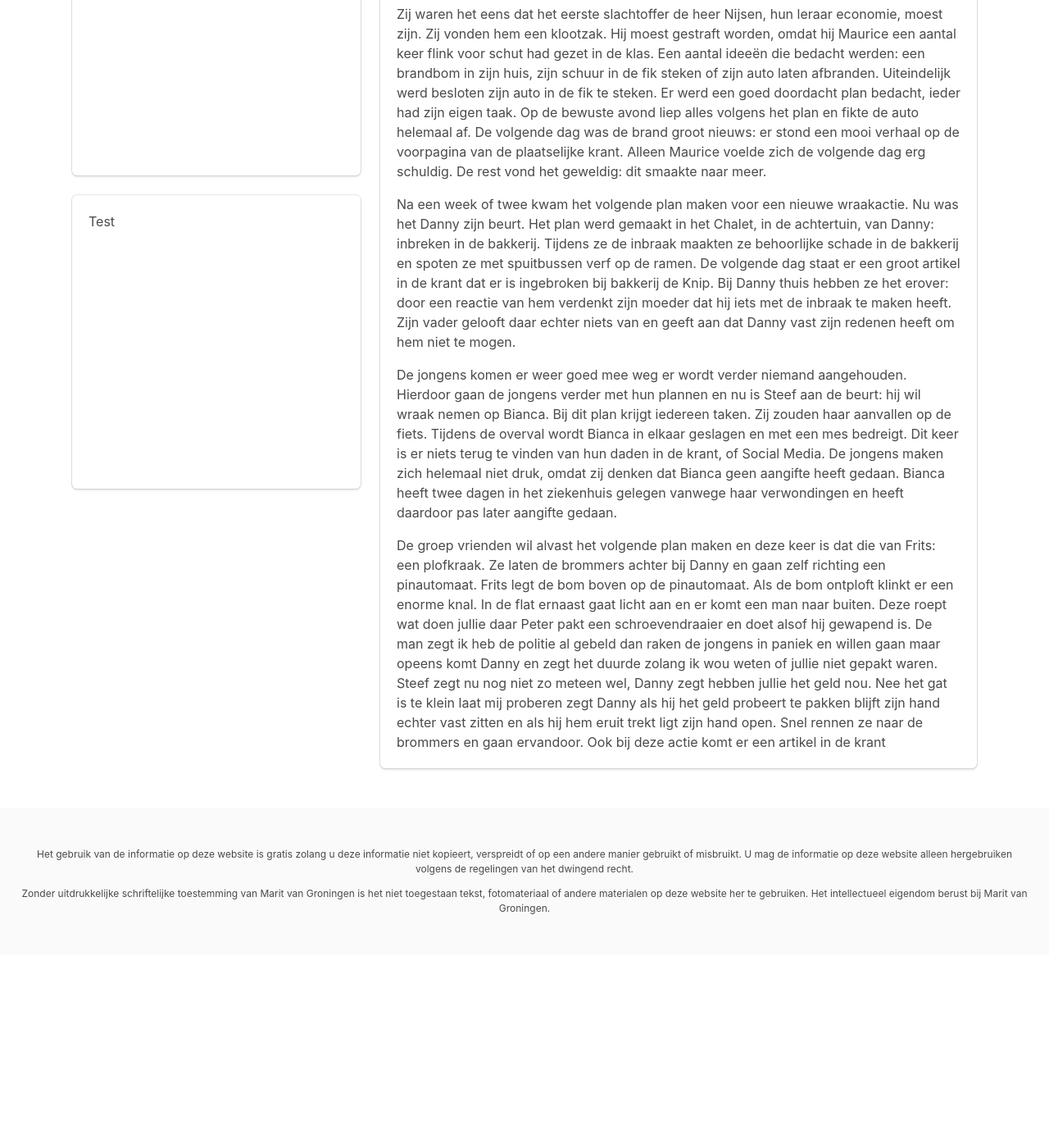
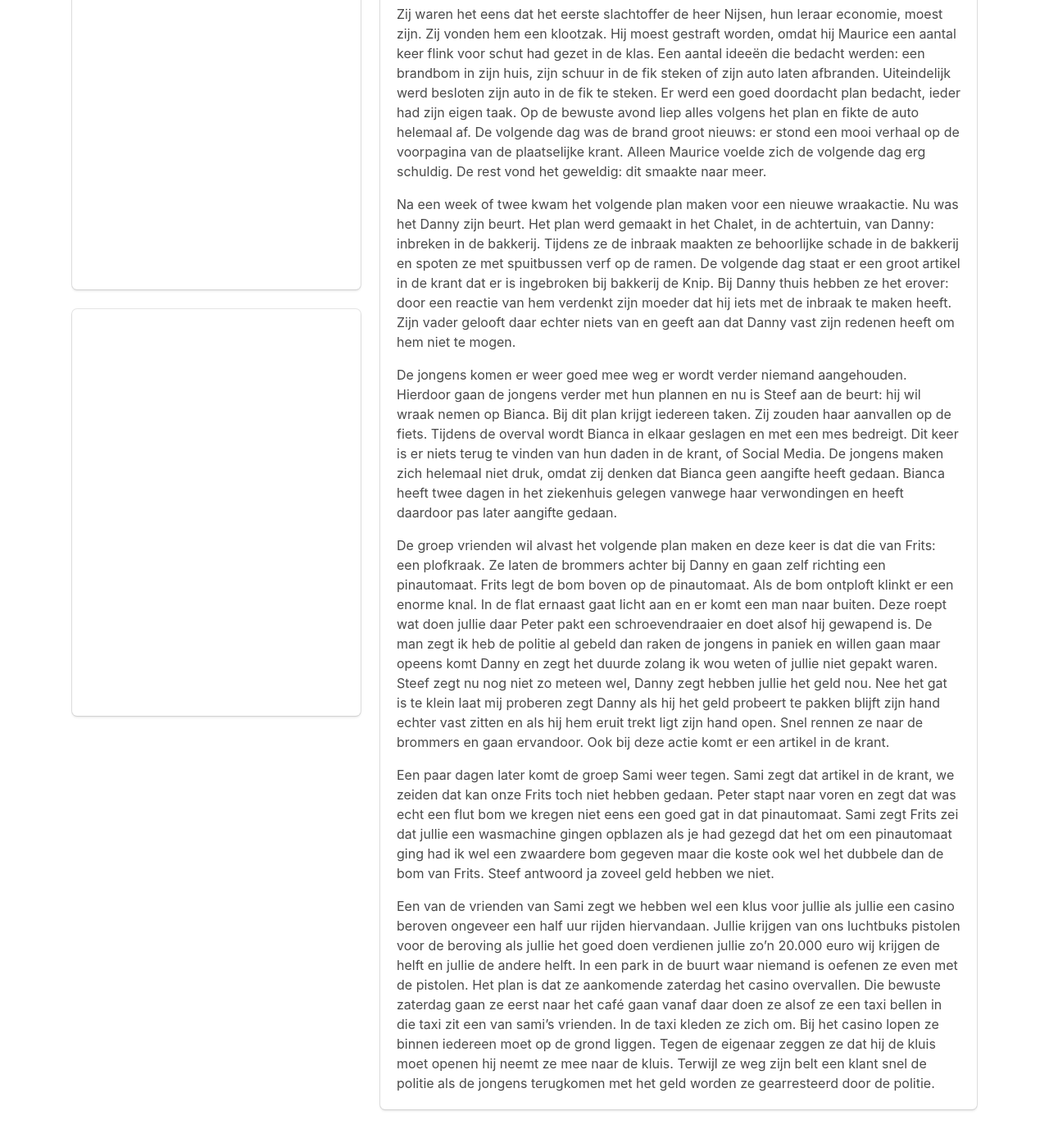
Before and after one commit to groninge01/marit, a Jekyll site: the page built from _books/de-kick.md, in a window 1280 px wide and 1400 px high, scrolled down 375 px. Shown: the top 1394 px of the window at 82% size. Built offline with Jekyll 4.4.1, drawn with Linux system fonts in a browser that asks for light colours; nearby versions of some CDN libraries; a script that is not in the unit is left out; before the commit the page ends 1540 px from its top, so only the background shows below that.

Commit message:
Update Book “de-kick”

```diff
--- a/_books/de-kick.md
+++ b/_books/de-kick.md
@@ -5,7 +5,6 @@ author: Heleen Vreeswijk
 year: '2014'
 isbn: 978-90-00-34091
 image: /assets/img/uploads/pexels-photo-1086113.jpeg
-author_description: Test
 ---
 **SAMENVATTING**
 
@@ -17,4 +16,8 @@ Na een week of twee kwam het volgende plan maken voor een nieuwe wraakactie. Nu
 
 De jongens komen er weer goed mee weg er wordt verder niemand aangehouden. Hierdoor gaan de jongens verder met hun plannen en nu is Steef aan de beurt: hij wil wraak nemen op Bianca. Bij dit plan krijgt iedereen taken. Zij zouden haar aanvallen op de fiets. Tijdens de overval wordt Bianca in elkaar geslagen en met een mes bedreigt. Dit keer is er niets terug te vinden van hun daden in de krant, of Social Media. De jongens maken zich helemaal niet druk, omdat zij denken dat Bianca geen aangifte heeft gedaan. Bianca heeft twee dagen in het ziekenhuis gelegen vanwege haar verwondingen en heeft daardoor pas later aangifte gedaan.
 
-De groep vrienden wil alvast het volgende plan maken en deze keer is dat die van Frits: een plofkraak. Ze laten de brommers achter bij Danny en gaan zelf richting een pinautomaat. Frits legt de bom boven op de pinautomaat. Als de bom ontploft klinkt er een enorme knal. In de flat ernaast gaat licht aan en er komt een man naar buiten. Deze roept wat doen jullie daar Peter pakt een schroevendraaier en doet alsof hij gewapend is. De man zegt ik heb de politie al gebeld dan raken de jongens in paniek en willen gaan maar opeens komt Danny en zegt het duurde zolang ik wou weten of jullie niet gepakt waren. Steef zegt nu nog niet zo meteen wel, Danny zegt hebben jullie het geld nou. Nee het gat is te klein laat mij proberen zegt Danny als hij het geld probeert te pakken blijft zijn hand echter vast zitten en als hij hem eruit trekt ligt zijn hand open. Snel rennen ze naar de brommers en gaan ervandoor. Ook bij deze actie komt er een artikel in de krant
+De groep vrienden wil alvast het volgende plan maken en deze keer is dat die van Frits: een plofkraak. Ze laten de brommers achter bij Danny en gaan zelf richting een pinautomaat. Frits legt de bom boven op de pinautomaat. Als de bom ontploft klinkt er een enorme knal. In de flat ernaast gaat licht aan en er komt een man naar buiten. Deze roept wat doen jullie daar Peter pakt een schroevendraaier en doet alsof hij gewapend is. De man zegt ik heb de politie al gebeld dan raken de jongens in paniek en willen gaan maar opeens komt Danny en zegt het duurde zolang ik wou weten of jullie niet gepakt waren. Steef zegt nu nog niet zo meteen wel, Danny zegt hebben jullie het geld nou. Nee het gat is te klein laat mij proberen zegt Danny als hij het geld probeert te pakken blijft zijn hand echter vast zitten en als hij hem eruit trekt ligt zijn hand open. Snel rennen ze naar de brommers en gaan ervandoor. Ook bij deze actie komt er een artikel in de krant.
+
+Een paar dagen later komt de groep Sami weer tegen. Sami zegt dat artikel in de krant, we zeiden dat kan onze Frits toch niet hebben gedaan. Peter stapt naar voren en zegt dat was echt een flut bom we kregen niet eens een goed gat in dat pinautomaat. Sami zegt Frits zei dat jullie een wasmachine gingen opblazen als je had gezegd dat het om een pinautomaat ging had ik wel een zwaardere bom gegeven maar die koste ook wel het dubbele dan de bom van Frits. Steef antwoord ja zoveel geld hebben we niet.
+
+Een van de vrienden van Sami zegt we hebben wel een klus voor jullie als jullie een casino beroven ongeveer een half uur rijden hiervandaan. Jullie krijgen van ons luchtbuks pistolen voor de beroving als jullie het goed doen verdienen jullie zo’n 20.000 euro wij krijgen de helft en jullie de andere helft. In een park in de buurt waar niemand is oefenen ze even met de pistolen. Het plan is dat ze aankomende zaterdag het casino overvallen. Die bewuste zaterdag gaan ze eerst naar het café gaan vanaf daar doen ze alsof ze een taxi bellen in die taxi zit een van sami’s vrienden. In de taxi kleden ze zich om. Bij het casino lopen ze binnen iedereen moet op de grond liggen. Tegen de eigenaar zeggen ze  dat hij de kluis moet openen hij neemt ze mee naar de kluis. Terwijl ze weg zijn belt een klant snel de politie als de jongens terugkomen met het geld worden ze gearresteerd door de politie.
```
